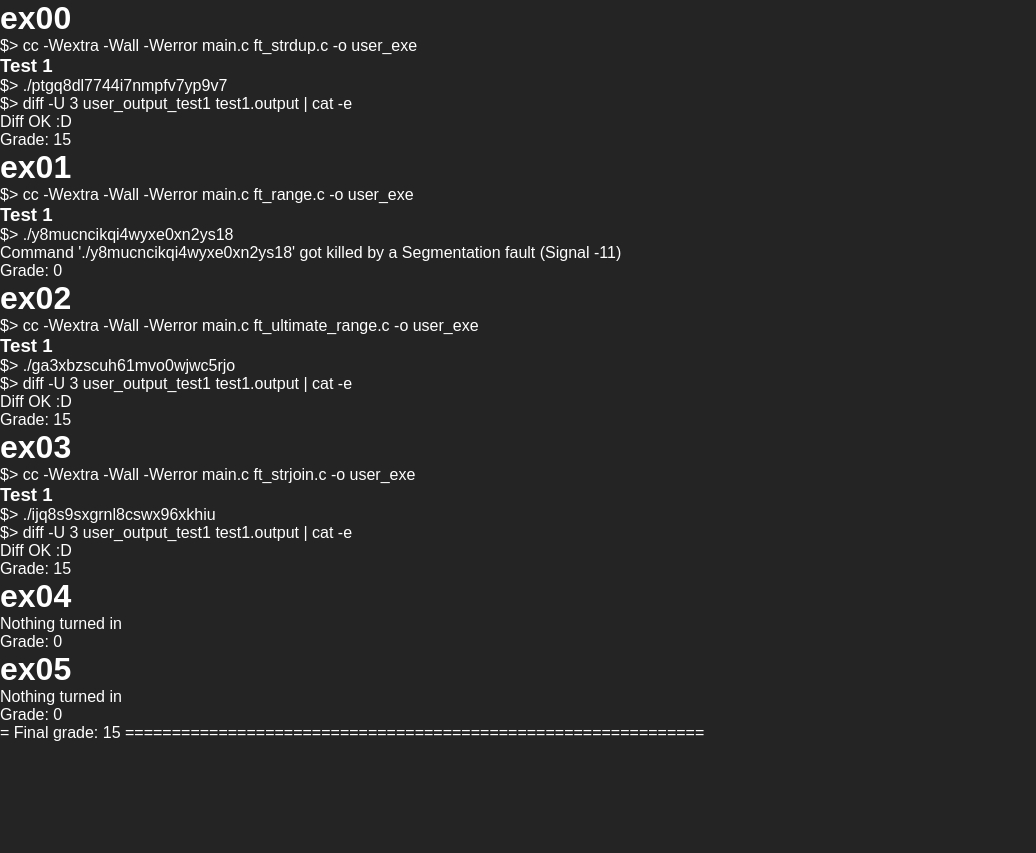
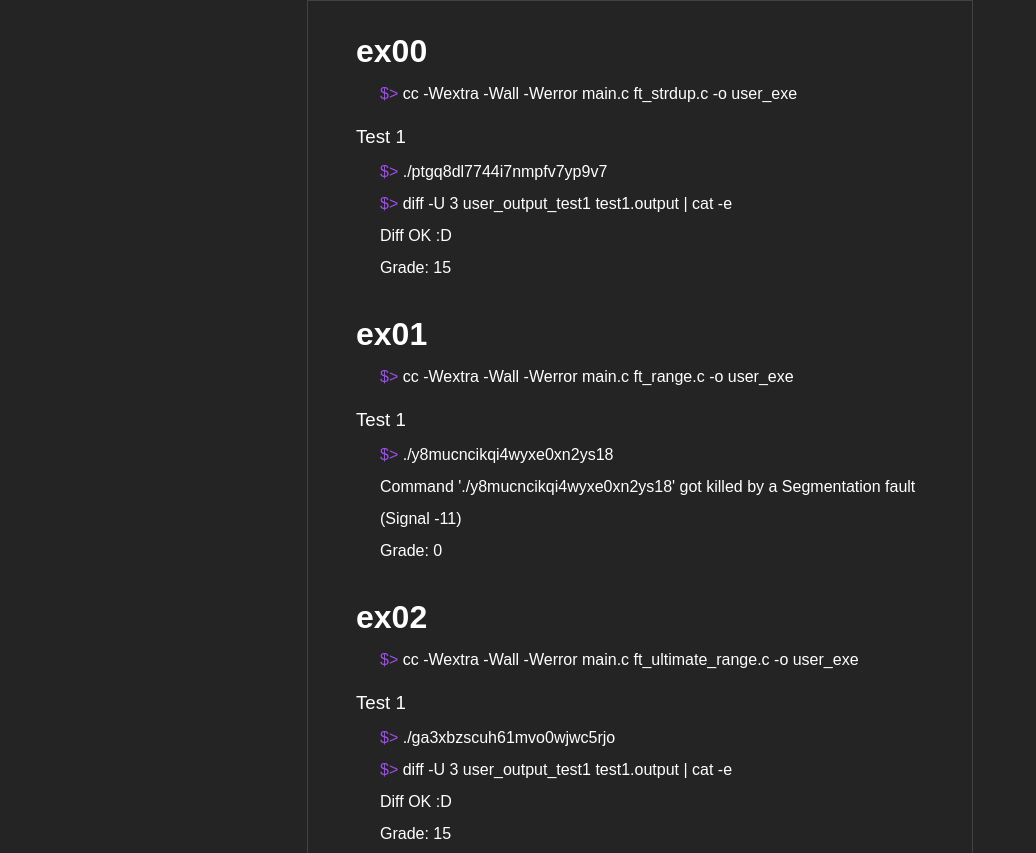
Before and after one commit to rurangiza/clearthought, a website: page public/output.html in a window 1280 px wide. Shown: the top 853 px of the page, without its empty margins (0-1036 px from the left). Before the commit the page ends 800 px from the top, so only its background shows below. Drawn offline with Linux system fonts and the light colour scheme.

Commit message:
added basic styling (color, spacing)

```diff
--- a/public/styles.css
+++ b/public/styles.css
@@ -22,6 +22,35 @@ body {
   font-family: inter Haettenschweiler, "Arial Narrow Bold", sans-serif;
   background-color: var(--bg-dark);
   color: white;
+}
+
+.wrapper {
+  max-width: 600px;
+  margin: auto;
+  padding-left: 48px;
+  padding-right: 16px;
+  border: solid 1px #424242;
+  padding-bottom: 3rem;
+}
+
+h1 {
+  margin-top: 32px;
+  margin-bottom: 8px;
+}
+
+h3 {
+  margin-top: 16px;
+  margin-bottom: 8px;
+  font-weight: 500;
+}
+
+p {
+  line-height: 2rem;
+  padding-left: 24px;
+}
+
+span {
+  color: #9d4ded;
 }
 
 .container {
```
